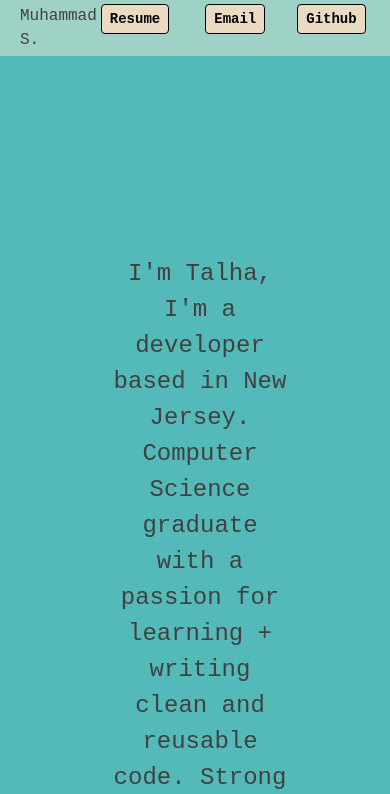
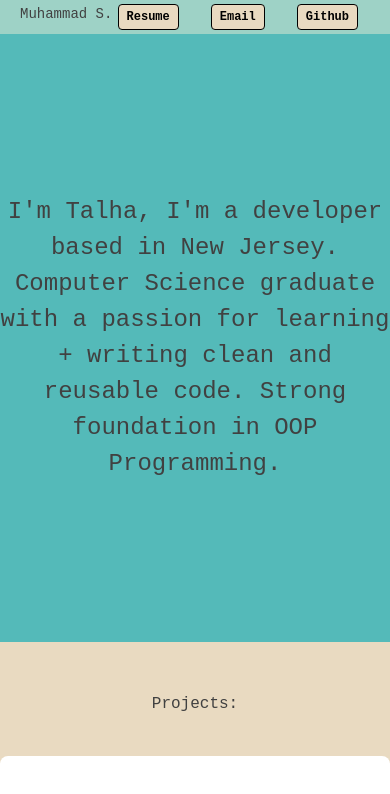
Before and after one commit to Tsaleem123/PersonalPortfolio, a React (Create React App) app: page / in a window 390 px wide. Shown: the top 794 px of the page. Built offline with nearby package versions, Linux system fonts and the light colour scheme.

Commit message:
Responsive improvement.

```diff
--- a/src/components/Navbar.js
+++ b/src/components/Navbar.js
@@ -5,24 +5,24 @@ export const Navbar = () => {
   return (
 <nav className="bg-navColor">
   <section className="flex justify-between">
-      <h2 className="my-1 ml-5 mr-1 hidden sm:inline">Muhammad Saleem</h2>
-<h2 className="my-1 ml-5 mr-1 inline sm:hidden">Muhammad S.</h2>
+    <h2 className="my-1 ml-5 mr-1 hidden sm:inline text-sm sm:text-base">Muhammad Saleem</h2>
+    <h2 className="my-1 ml-5 mr-1 inline sm:hidden text-sm sm:text-base">Muhammad S.</h2>
 
     <div className="flex">
       <a href="https://pdfhost.io/v/8FoIwKkeI_MSalResNew" target="_blank">
-            <button className="bg-customColor hover:bg-black text-black hover:text-white font-bold py-1 px-2 my-1 border border-black rounded mr-1 text-sm">
+        <button className="bg-customColor hover:bg-black text-black hover:text-white font-bold py-1 px-2 my-1 border border-black rounded text-xs sm:text-sm">
           Resume
         </button>
       </a>
 
       <a href="mailto:t_sal@hotmail.com">
-            <button className="bg-customColor hover:bg-black text-black hover:text-white font-bold py-1 px-2 my-1 border border-black rounded text-sm">
+        <button className="bg-customColor hover:bg-black text-black hover:text-white font-bold py-1 px-2 my-1 border border-black rounded text-xs sm:text-sm">
           Email
         </button>
       </a>
 
       <a href="https://github.com/Tsaleem123/" target="_blank">
-            <button className="bg-customColor hover:bg-black text-black hover:text-white font-bold py-1 px-2 my-1 border border-black rounded text-sm">
+        <button className="bg-customColor hover:bg-black text-black hover:text-white font-bold py-1 px-2 my-1 border border-black rounded text-xs sm:text-sm">
           Github
         </button>
       </a>
--- a/src/index.css
+++ b/src/index.css
@@ -41,6 +41,14 @@ body {
   -moz-osx-font-smoothing: grayscale;
   background-color: #e9dac1;
 }
+.navbar
+{
+  display: flex;
+  justify-content: space-between;
+  align-items: center;
+  background-color: #f1f1f1;
+  padding: 10px;
+}
 
 .Projects {
   text-align: center;
@@ -75,7 +83,8 @@ body {
   font-size: 150%;
   color: #414141;
   text-align: center;
-  padding: 200px;
+  padding-top: 10rem;
+  padding-bottom: 10rem;
   background-color: #54bab9;
 }
 
```
Lines whose indentation alone changed are shown as unchanged.
